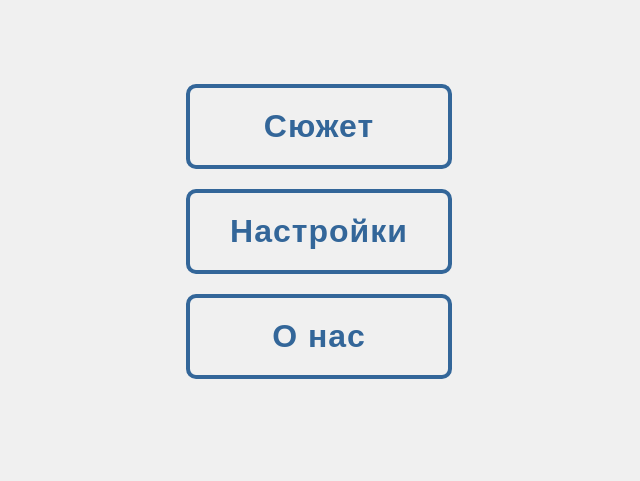
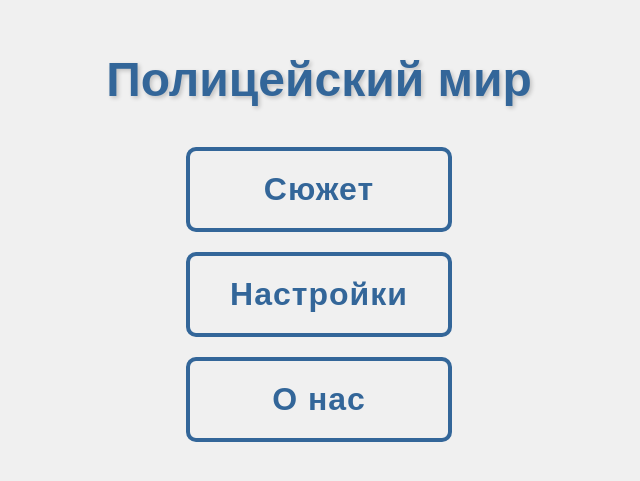
Before and after one commit to No4Ka299/G3laZi-Inspector, a plain HTML site: page index.html in a window 1280 px wide. Shown: the part 169-650 px from the top of the page, without its empty margins (321-961 px from the left). Drawn offline with Linux system fonts and the light colour scheme.

Commit message:
Add files via upload

```diff
--- a/index.html
+++ b/index.html
@@ -56,10 +56,22 @@
       transform: scale(0.95);
       transition: transform 0.1s ease;
     }
+
+    /* Стили для названия игры */
+    .game-title {
+      font-size: 48px;
+      color: #336699;
+      font-weight: bold;
+      margin-bottom: 40px;
+      text-shadow: 2px 2px 4px rgba(0, 0, 0, 0.2);
+    }
   </style>
 </head>
 <body>
   <div class="police-stripes"></div>
+
+  <!-- Название игры -->
+  <h1 class="game-title">Полицейский мир</h1>
 
   <div class="button-container">
     <button onclick="openStoryChoices()">Сюжет</button>
```
